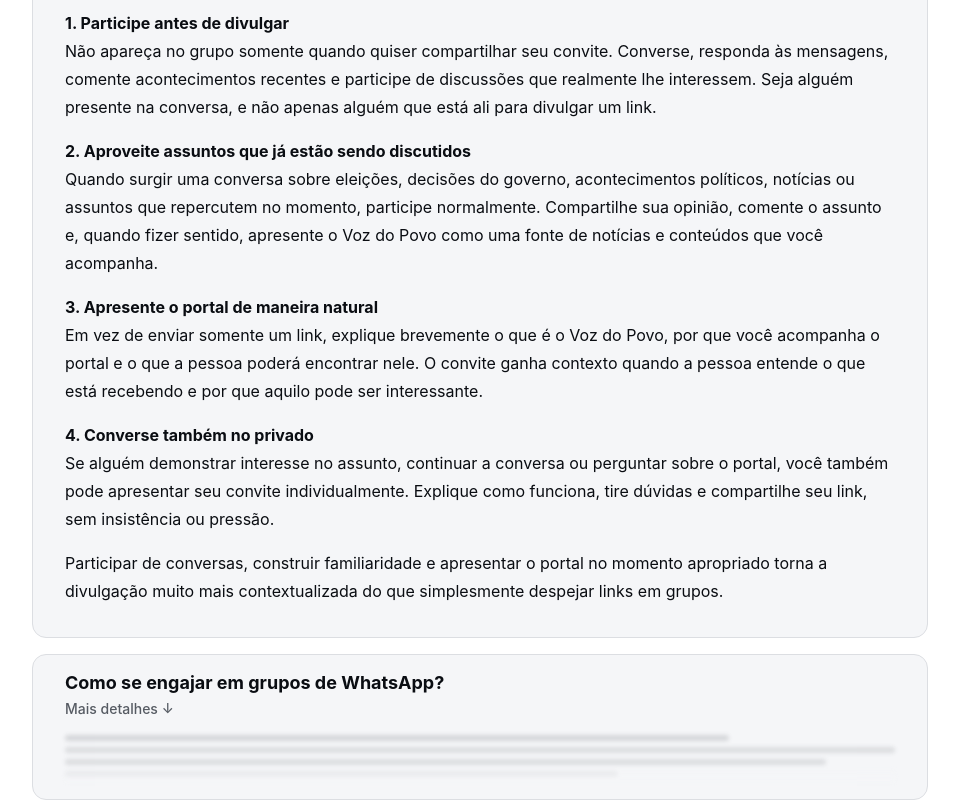
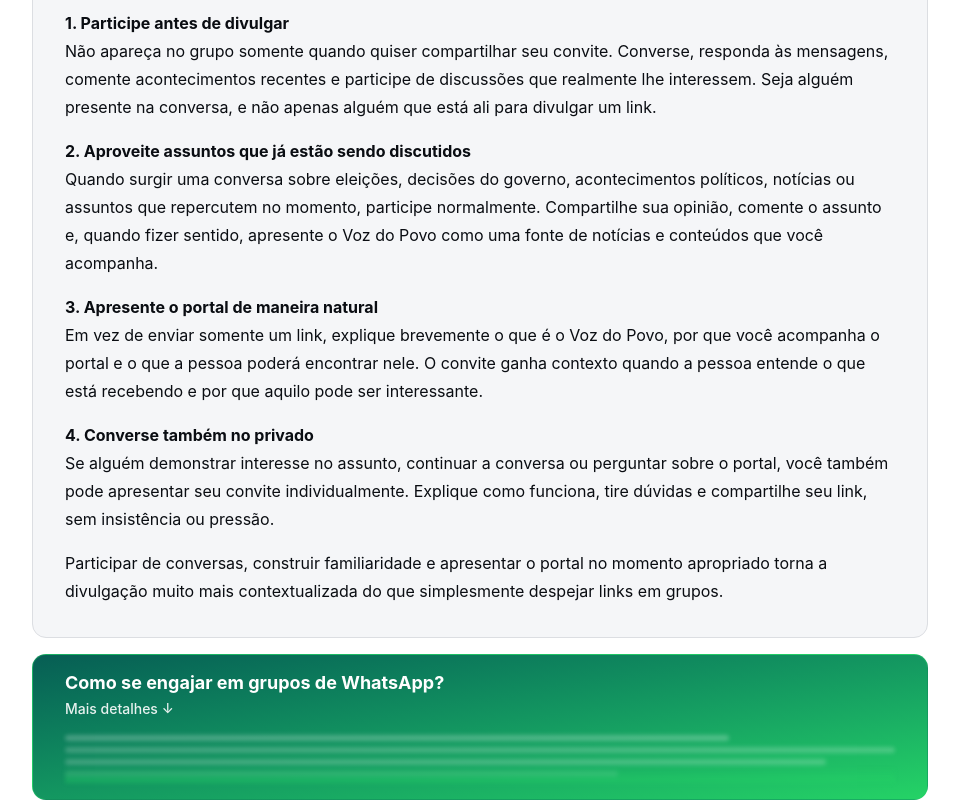
Before and after one commit to Kronckless/zenly-auth, a React (Vite) app: page /comeceporaqui in a window 1280 px wide. Shown: the part 384-1184 px from the top of the page, without its empty margins (160-1119 px from the left). Built offline with nearby package versions, Linux system fonts and the light colour scheme.

Commit message:
Atualize a estilização do card/botão de acesso restrito (quando ele...
Gerado pelo Zenly.

```diff
--- a/src/pages/ComecePorAqui.tsx
+++ b/src/pages/ComecePorAqui.tsx
@@ -129,7 +129,11 @@ export default function ComecePorAqui() {
         </div>
       </section>
 
-      <section className="mx-auto mt-4 w-full max-w-4xl overflow-hidden rounded-xl border border-border bg-[#F5F6F8] text-left">
+      <section className={`mx-auto mt-4 w-full max-w-4xl overflow-hidden rounded-xl border text-left transition-colors duration-300 ${
+        isWhatsAppGuideOpen
+          ? "border-border bg-[#F5F6F8]"
+          : "border-[#25D366]/40 bg-gradient-to-br from-[#075E54] to-[#25D366]"
+      }`}>
         <Accordion
           type="single"
           collapsible
@@ -139,10 +143,10 @@ export default function ComecePorAqui() {
           <AccordionItem value="whatsapp-engagement" className="border-0">
             <AccordionTrigger className="group flex w-full items-center justify-between gap-4 px-5 py-4 text-left hover:no-underline [&>svg]:hidden sm:px-8">
               <span className="min-w-0">
-                <span className="block text-base font-bold leading-snug text-foreground sm:text-lg">
+                <span className={`block text-base font-bold leading-snug sm:text-lg ${isWhatsAppGuideOpen ? "text-foreground" : "text-white"}`}>
                   Como se engajar em grupos de WhatsApp?
                 </span>
-                <span className="mt-1 block text-xs font-medium text-muted-foreground transition-colors group-hover:text-foreground sm:text-sm">
+                <span className={`mt-1 block text-xs font-medium transition-colors sm:text-sm ${isWhatsAppGuideOpen ? "text-muted-foreground group-hover:text-foreground" : "text-white/90 group-hover:text-white"}`}>
                   {isWhatsAppGuideOpen ? "Ocultar detalhes ↑" : "Mais detalhes ↓"}
                 </span>
               </span>
@@ -150,11 +154,11 @@ export default function ComecePorAqui() {
 
             {!isWhatsAppGuideOpen && (
               <div aria-hidden="true" className="relative mx-5 mb-4 space-y-1.5 overflow-hidden opacity-40 blur-[2px] sm:mx-8">
-                <div className="h-1.5 w-4/5 rounded-full bg-muted-foreground/50" />
-                <div className="h-1.5 w-full rounded-full bg-muted-foreground/40" />
-                <div className="h-1.5 w-11/12 rounded-full bg-muted-foreground/40" />
-                <div className="h-1.5 w-2/3 rounded-full bg-muted-foreground/30" />
-                <div className="absolute inset-x-0 bottom-0 h-4 bg-gradient-to-t from-[#F5F6F8] to-transparent" />
+                <div className="h-1.5 w-4/5 rounded-full bg-white/60" />
+                <div className="h-1.5 w-full rounded-full bg-white/50" />
+                <div className="h-1.5 w-11/12 rounded-full bg-white/50" />
+                <div className="h-1.5 w-2/3 rounded-full bg-white/40" />
+                <div className="absolute inset-x-0 bottom-0 h-4 bg-gradient-to-t from-[#25D366] to-transparent" />
               </div>
             )}
 
```
